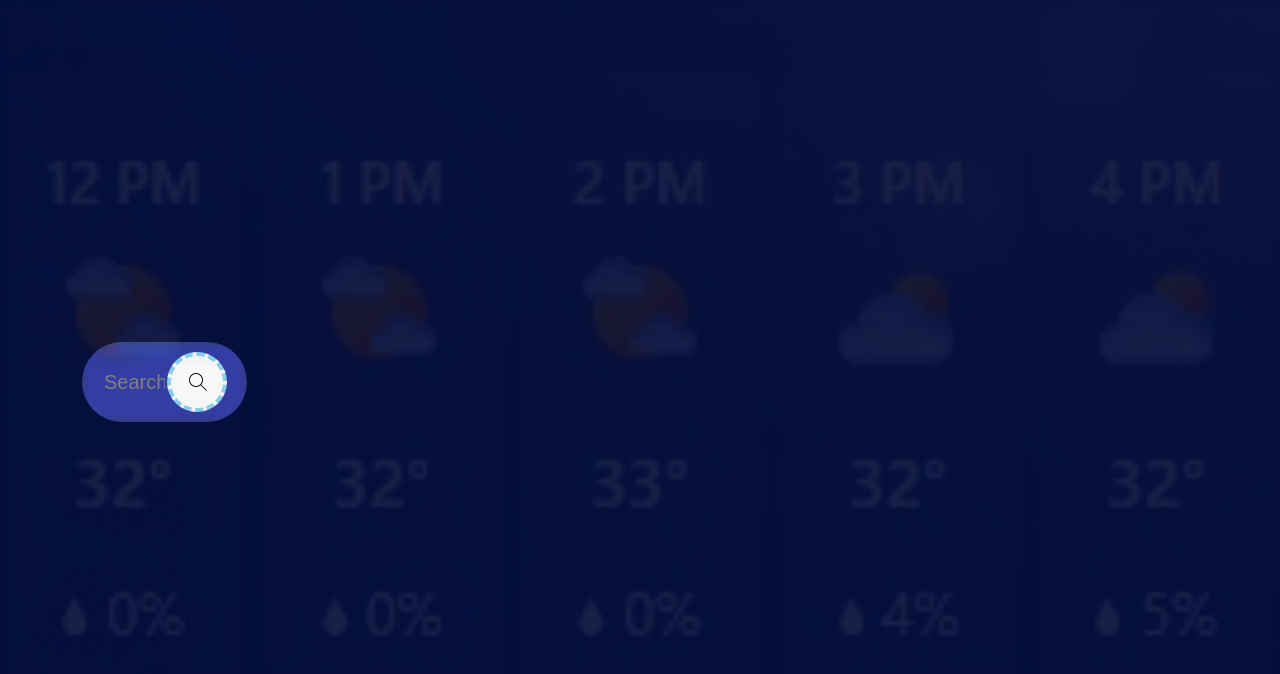
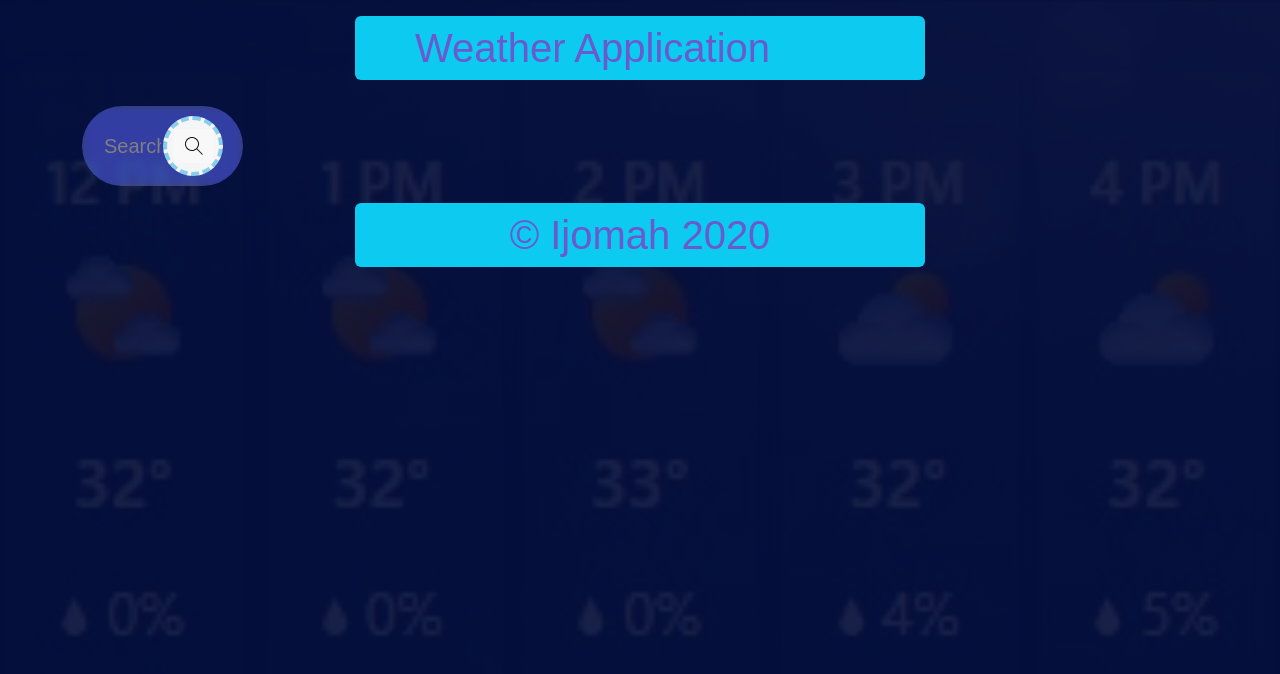
Before and after one commit to ijomah/cloud-app, a plain HTML site: page index.html in a window 1280 px wide. Drawn offline with nearby package versions, Linux system fonts and the light colour scheme.

Commit message:
newfooter

```diff
--- a/index.html
+++ b/index.html
@@ -3,15 +3,19 @@
 <head>
   <meta charset="UTF-8">
   <meta name="viewport" content="width=device-width, initial-scale=1">
-  <title>Search with Google</title>
+  <title>Search</title>
   <script src="https://code.jquery.com/jquery-3.6.1.min.js" integrity="sha256-o88AwQnZB+VDvE9tvIXrMQaPlFFSUTR+nldQm1LuPXQ=" crossorigin="anonymous"></script>
   <meta name="description" content="A light search project.">
   <link href="https://cdn.jsdelivr.net/npm/bootstrap@5.3.0-alpha3/dist/css/bootstrap.min.css" rel="stylesheet" integrity="sha384-KK94CHFLLe+nY2dmCWGMq91rCGa5gtU4mk92HdvYe+M/SXH301p5ILy+dN9+nJOZ" crossorigin="anonymous">
   <link rel="stylesheet" href="./styles/search.css" />
   <script src="https://kit.fontawesome.com/8e49b47d70.js" crossorigin="anonymous"></script>
 </head>
-<body class="search-case">
-
+<body class="container search-case">
+  <header class="row mb-4">
+    <div class="bg-info w-50 m-auto mt-3 rounded">
+      <h1 class="col-lg-6 w-100 mt-2 ms-5">Weather Application</h1>
+    </div>
+  </header>
   <!-- toaster -->
   <div class="toast-container position-fixed bottom-0 end-0 p-3">
     <div id="liveToast" class="toast" role="alert" aria-live="assertive" aria-atomic="true">
@@ -26,7 +30,7 @@
       </div>
     </div>
   </div>
-  <section class="container">
+  <section class="row">
 
     <div class="row" >
       <div id="search-input">
@@ -102,6 +106,12 @@
     </div>
   </section>
 
+  <footer class="row">
+    <div class="bg-info w-50 m-auto mt-3 rounded">
+      <h1 id="copy-right" class="col-lg-6 w-100 mt-2">&copy; Ijomah 2020</h1>
+    </div>
+  </footer>
+
  <script src="script/script.js"></script>
 
 </body>
--- a/styles/search.css
+++ b/styles/search.css
@@ -52,7 +52,7 @@ body {
   background-image: linear-gradient(#000833e6, #000833e6), url("../images/circuit-board.jpg");
   background-position: center;
   background-size: cover;
-  display: flex;
+  /* display: flex; */
   align-items: center;
   justify-content: center;
 }
@@ -95,3 +95,7 @@ body {
     background-image: linear-gradient(skyblue, orange), url("../images/webpack.png");
   }
 }
+
+#copy-right {
+  text-align: center;
+}
```
